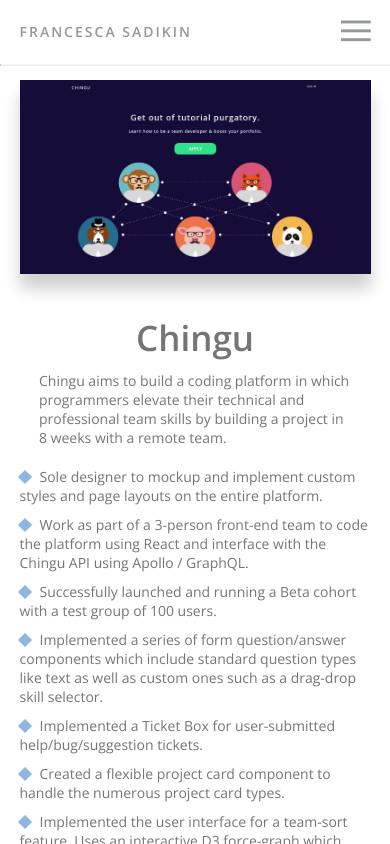
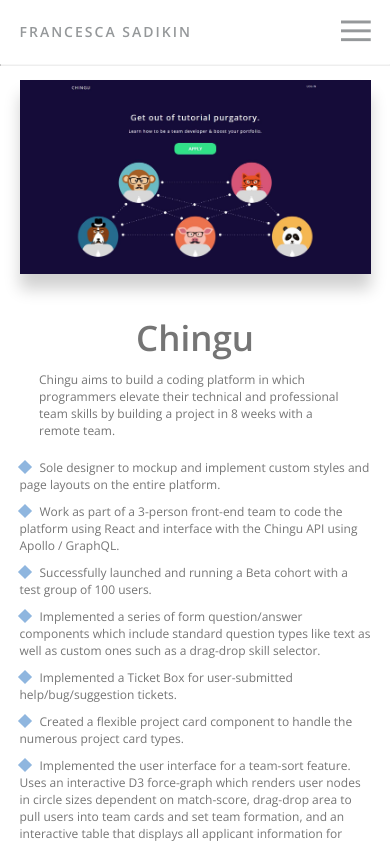
Before and after one commit to serpient/fsadikin, a React (Create React App) app: page /#/projects/chingu in a window 390 px wide. Built offline with nearby package versions, Linux system fonts and the light colour scheme.

Commit message:
decrease font size on mobile

```diff
--- a/src/ProjectPageStyling/ProjectDetail.scss
+++ b/src/ProjectPageStyling/ProjectDetail.scss
@@ -178,13 +178,13 @@ MEDIA QUERY
     }
     .project-page-description {
         width: 80vw;
-        font-size: 14px;
+        font-size: 12px;
         text-align: left;
     }
     .project-page-work {
         width: 90vw;
         text-align: left;
-        font-size: 14px;
+        font-size: 12px;
     }
     .role-container {
         margin: 0 auto;
--- a/src/Projects/Projects.scss
+++ b/src/Projects/Projects.scss
@@ -163,6 +163,9 @@ MEDIA QUERY
     .projects {
         margin-left: 0%;
     }
+    .project-description {
+        font-size: 12px;
+    }
     .projects-border {
         border-left: none;
     }
```
